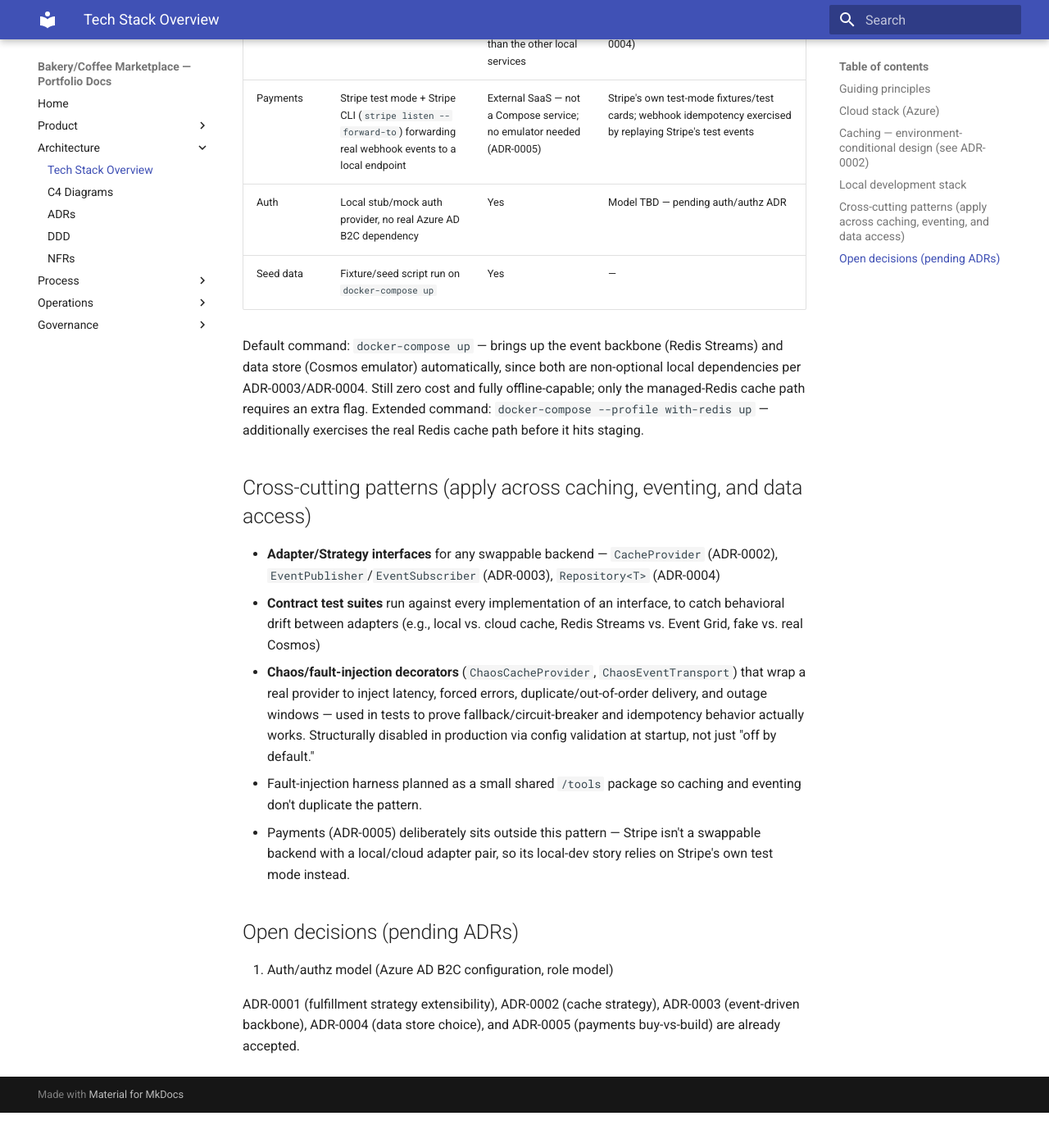
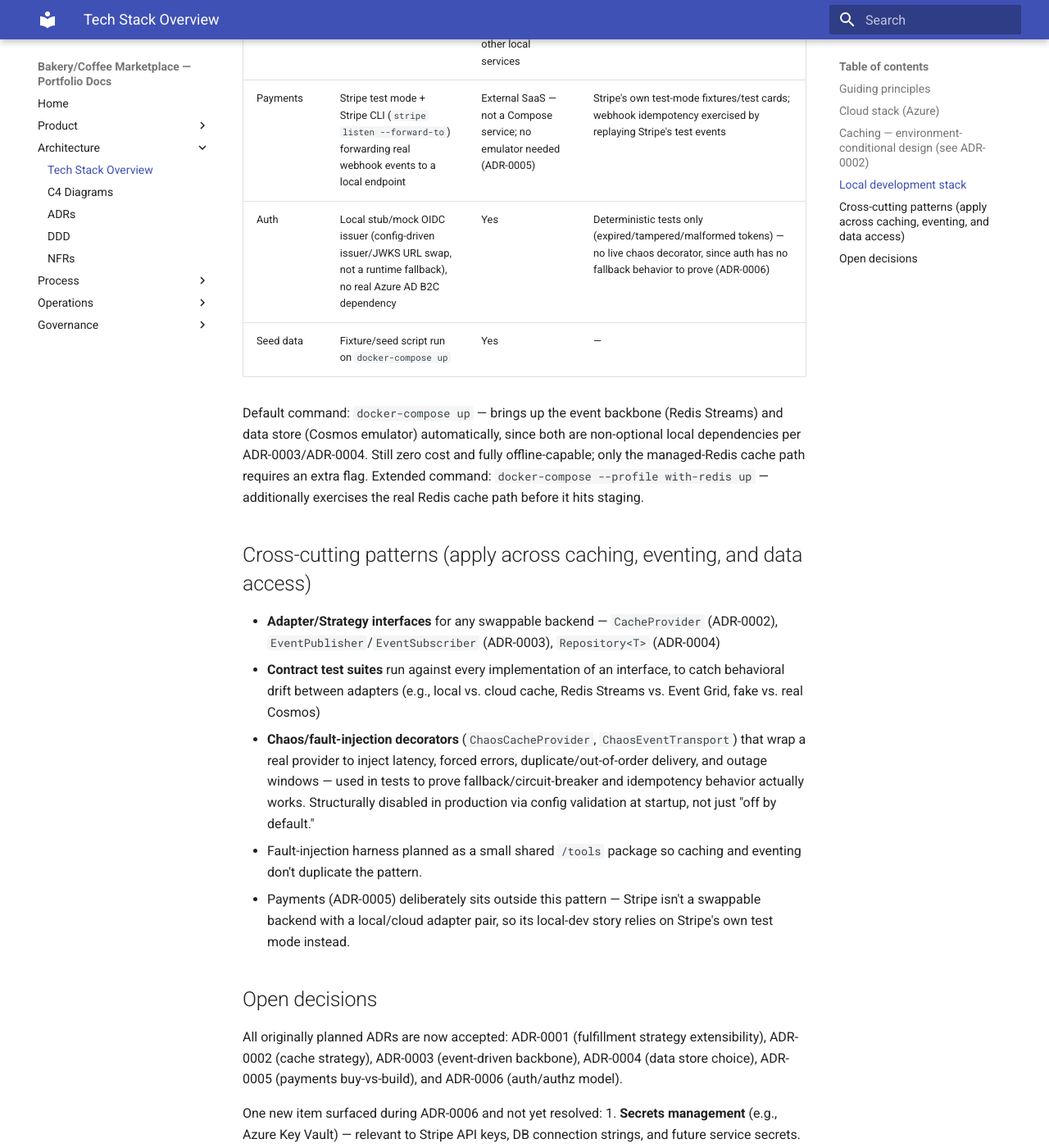
Before and after one commit to benjamin-hedrick/bakery-marketplace, an MkDocs documentation site: the page built from docs/architecture/tech-stack.md, in a window 1280 px wide and 1400 px high, scrolled down 2393 px. Shown: the whole window at 82% size. Built offline with MkDocs 1.6.1 and Material for MkDocs 9.7.7, drawn with Linux system fonts in a browser that asks for light colours; before the commit the page ends 3750 px from its top, so only the background shows below that; some of the changed text lies outside the part shown.

Commit message:
ADR for auth, update tech stack

```diff
--- a/docs/architecture/tech-stack.md
+++ b/docs/architecture/tech-stack.md
@@ -19,7 +19,7 @@ This is a reference document, not an ADR — individual decisions below are eith
 | Primary data store | Azure Cosmos DB (SQL API), container-per-bounded-context | Permanent free tier: 1000 RU/s + 25GB (single shared account) | Confirmed — see ADR-0004 |
 | Cache | Azure Cache for Redis, environment-conditional | Basic tier (no permanent free tier) | Confirmed — see ADR-0002 |
 | Observability | Application Insights + Azure Monitor | Free 5GB/month ingestion | Confirmed |
-| Auth | Azure AD B2C | Free up to 50,000 MAU | **Pending ADR** (auth model) |
+| Auth | Azure AD B2C | Free up to 50,000 MAU | Confirmed — see ADR-0006 |
 | Payments | Third-party processor — Stripe Connect (Express accounts) | N/A (external) | Confirmed — see ADR-0005 |
 | IaC | Terraform, `azurerm` provider | — | Confirmed |
 | CI/CD | GitHub Actions, OIDC federated login to Azure (no stored secrets) | — | Confirmed |
@@ -43,7 +43,7 @@ Local dev runs entirely via `docker-compose`. Not everything is optional the way
 | Event backbone | Redis Streams container | **Yes** — default service, not profile-gated (ADR-0003) | Contract-test suite runs against both Redis Streams and Event Grid to catch behavioral drift; `ChaosEventTransport` injects duplicate/out-of-order/delayed/dropped delivery (ADR-0003) |
 | Data store | Cosmos DB Linux emulator container | **Yes** — default service (ADR-0004); known to be resource-heavier than the other local services | `FakeRepository` (fast unit tests, bypasses the emulator entirely); contract tests run against the emulator for integration-level parity checks (ADR-0004) |
 | Payments | Stripe test mode + Stripe CLI (`stripe listen --forward-to`) forwarding real webhook events to a local endpoint | External SaaS — not a Compose service; no emulator needed (ADR-0005) | Stripe's own test-mode fixtures/test cards; webhook idempotency exercised by replaying Stripe's test events |
-| Auth | Local stub/mock auth provider, no real Azure AD B2C dependency | Yes | Model TBD — pending auth/authz ADR |
+| Auth | Local stub/mock OIDC issuer (config-driven issuer/JWKS URL swap, not a runtime fallback), no real Azure AD B2C dependency | Yes | Deterministic tests only (expired/tampered/malformed tokens) — no live chaos decorator, since auth has no fallback behavior to prove (ADR-0006) |
 | Seed data | Fixture/seed script run on `docker-compose up` | Yes | — |
 
 Default command: `docker-compose up` — brings up the event backbone (Redis Streams) and data store (Cosmos emulator) automatically, since both are non-optional local dependencies per ADR-0003/ADR-0004. Still zero cost and fully offline-capable; only the managed-Redis cache path requires an extra flag.
@@ -57,8 +57,9 @@ Extended command: `docker-compose --profile with-redis up` — additionally exer
 - Fault-injection harness planned as a small shared `/tools` package so caching and eventing don't duplicate the pattern.
 - Payments (ADR-0005) deliberately sits outside this pattern — Stripe isn't a swappable backend with a local/cloud adapter pair, so its local-dev story relies on Stripe's own test mode instead.
 
-## Open decisions (pending ADRs)
+## Open decisions
 
-1. Auth/authz model (Azure AD B2C configuration, role model)
+All originally planned ADRs are now accepted: ADR-0001 (fulfillment strategy extensibility), ADR-0002 (cache strategy), ADR-0003 (event-driven backbone), ADR-0004 (data store choice), ADR-0005 (payments buy-vs-build), and ADR-0006 (auth/authz model).
 
-ADR-0001 (fulfillment strategy extensibility), ADR-0002 (cache strategy), ADR-0003 (event-driven backbone), ADR-0004 (data store choice), and ADR-0005 (payments buy-vs-build) are already accepted.
+One new item surfaced during ADR-0006 and not yet resolved:
+1. **Secrets management** (e.g., Azure Key Vault) — relevant to Stripe API keys, DB connection strings, and future service secrets. Worth its own short ADR before the build phase.
```
Also changed, not shown: docs/architecture/adr/0006-auth-authz-model.md (added, +64 -0 lines).
